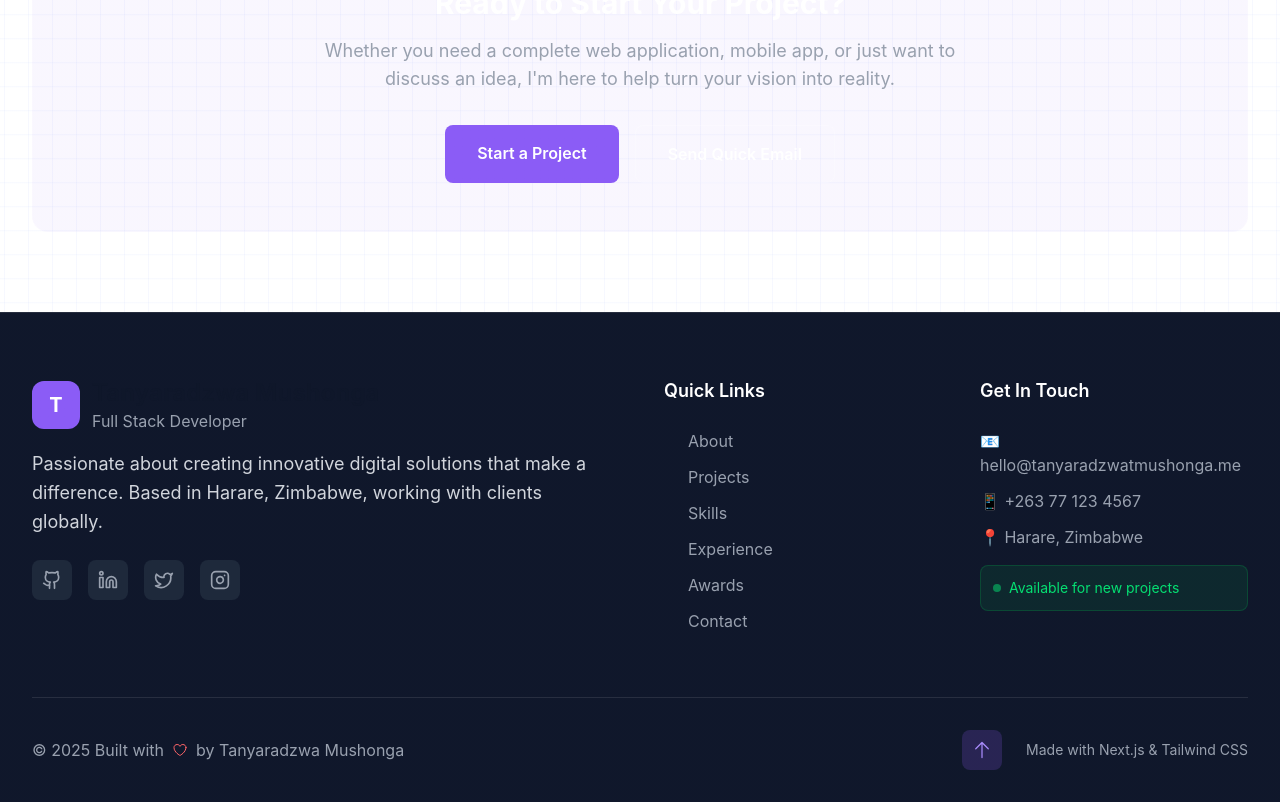
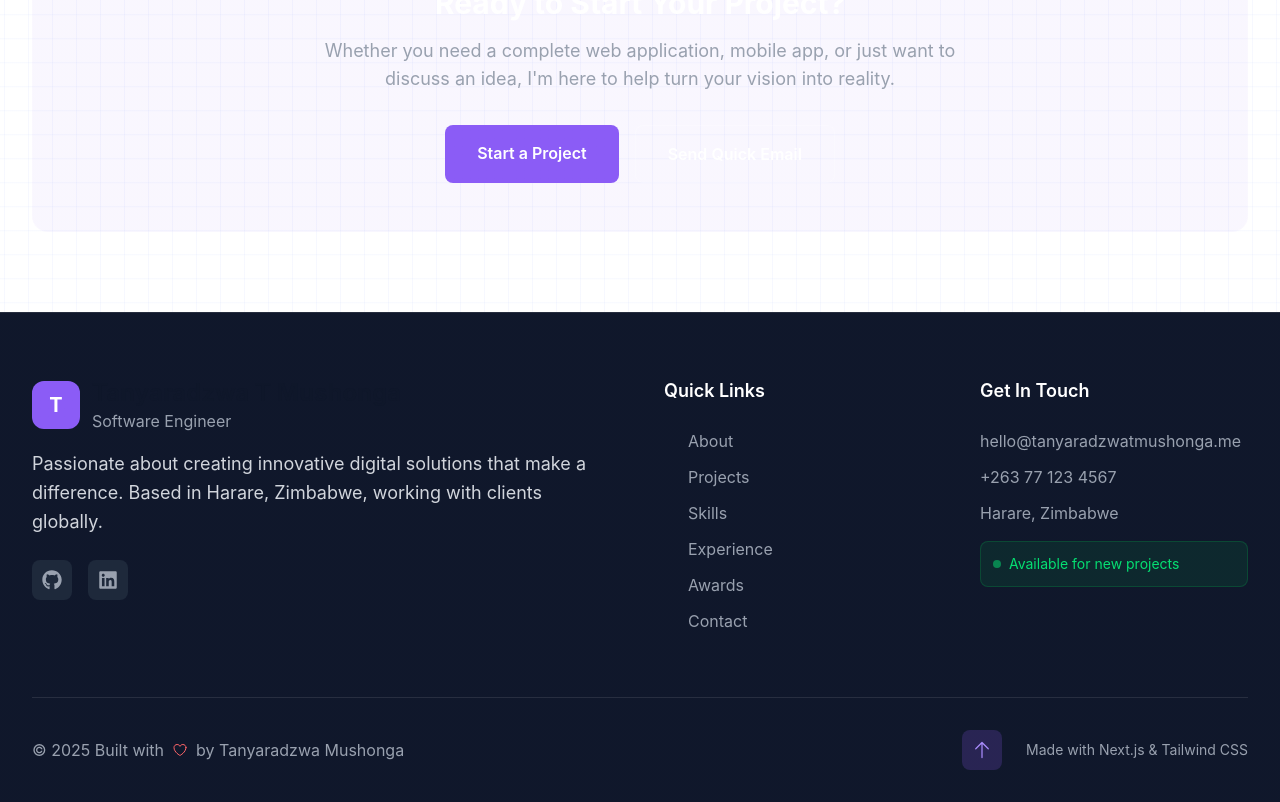
Before and after one commit to TanyaMushonga/tanyaradzwatmushonga-portifolio, a Next.js app: page / in a window 1280 px wide. Shown: the part 7949-8751 px from the top of the page. Built offline with nearby package versions, Linux system fonts and the light colour scheme.

Commit message:
feat: Update footer component with new social icons and contact details

```diff
--- a/src/app/components/footer.tsx
+++ b/src/app/components/footer.tsx
@@ -5,12 +5,7 @@ import {
   CodeBracketIcon,
   ArrowUpIcon,
 } from "@heroicons/react/24/outline";
-import {
-  GithubIcon,
-  LinkedinIcon,
-  TwitterIcon,
-  InstagramIcon,
-} from "lucide-react";
+import { FaGithub, FaLinkedin } from "react-icons/fa";
 
 const Footer = () => {
   const currentYear = new Date().getFullYear();
@@ -26,24 +21,14 @@ const Footer = () => {
 
   const socialLinks = [
     {
-      icon: GithubIcon,
-      href: "https://github.com/tanyaradzwatm",
+      icon: FaGithub,
+      href: "https://github.com/TanyaMushonga/",
       label: "GitHub",
     },
     {
-      icon: LinkedinIcon,
-      href: "https://linkedin.com/in/tanyaradzwa-mushonga",
+      icon: FaLinkedin,
+      href: "https://www.linkedin.com/in/tanyaradzwa-t-mushonga-b23745209/",
       label: "LinkedIn",
-    },
-    {
-      icon: TwitterIcon,
-      href: "https://twitter.com/tanyaradzwa_tm",
-      label: "Twitter",
-    },
-    {
-      icon: InstagramIcon,
-      href: "https://instagram.com/tanyaradzwa.tm",
-      label: "Instagram",
     },
   ];
 
@@ -53,16 +38,13 @@ const Footer = () => {
 
   return (
     <footer className="relative bg-dark-900 border-t border-white/10">
-      {/* Background Pattern */}
       <div className="absolute inset-0 opacity-5">
         <div className="absolute inset-0 bg-gradient-to-br from-primary-500/10 to-accent-400/10" />
       </div>
 
       <div className="relative max-w-7xl mx-auto px-4 sm:px-6 lg:px-8">
-        {/* Main Footer Content */}
         <div className="py-16">
           <div className="grid grid-cols-1 md:grid-cols-2 lg:grid-cols-4 gap-12">
-            {/* Brand Section */}
             <div className="lg:col-span-2">
               <motion.div
                 initial={{ opacity: 0, y: 20 }}
@@ -76,9 +58,9 @@ const Footer = () => {
                   </div>
                   <div>
                     <h3 className="text-2xl font-bold gradient-text">
-                      Tanyaradzwa Mushonga
+                      Tanyaradzwa T Mushonga
                     </h3>
-                    <p className="text-gray-400">Full Stack Developer</p>
+                    <p className="text-gray-400">Software Engineer</p>
                   </div>
                 </div>
 
@@ -88,7 +70,6 @@ const Footer = () => {
                   clients globally.
                 </p>
 
-                {/* Social Links */}
                 <div className="flex items-center space-x-4">
                   {socialLinks.map((social, index) => (
                     <motion.a
@@ -108,7 +89,6 @@ const Footer = () => {
               </motion.div>
             </div>
 
-            {/* Quick Links */}
             <div>
               <motion.div
                 initial={{ opacity: 0, y: 20 }}
@@ -148,9 +128,9 @@ const Footer = () => {
                   Get In Touch
                 </h4>
                 <div className="space-y-3 text-gray-400">
-                  <p>📧 hello@tanyaradzwatmushonga.me</p>
-                  <p>📱 +263 77 123 4567</p>
-                  <p>📍 Harare, Zimbabwe</p>
+                  <p>hello@tanyaradzwatmushonga.me</p>
+                  <p>+263 77 123 4567</p>
+                  <p>Harare, Zimbabwe</p>
                   <div className="mt-4 p-3 bg-green-500/10 border border-green-500/20 rounded-lg">
                     <div className="flex items-center text-green-400 text-sm">
                       <div className="w-2 h-2 bg-green-400 rounded-full mr-2 animate-pulse" />
@@ -163,7 +143,6 @@ const Footer = () => {
           </div>
         </div>
 
-        {/* Bottom Footer */}
         <div className="py-8 border-t border-white/10">
           <div className="flex flex-col md:flex-row items-center justify-between">
             <motion.div
```
